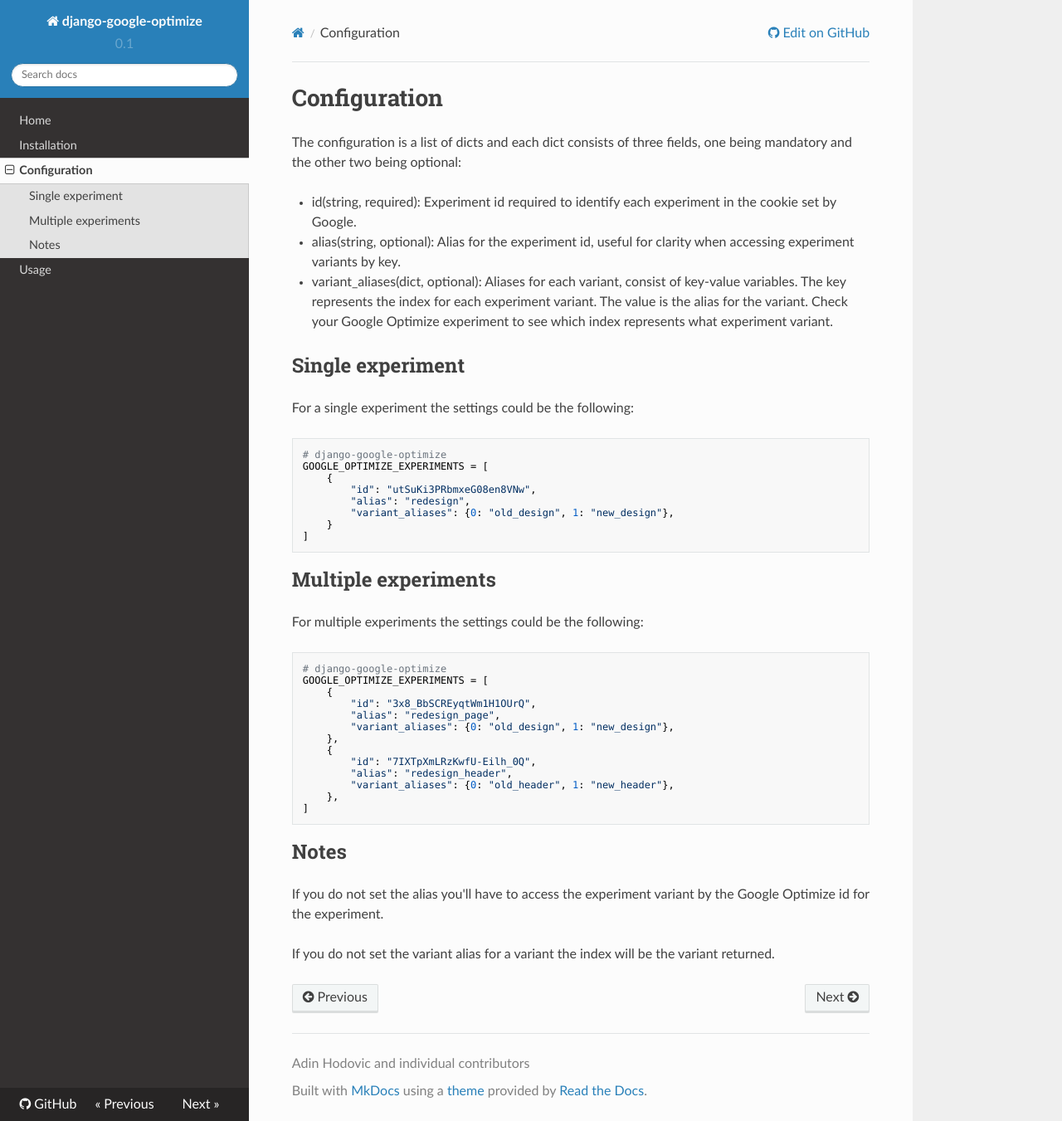
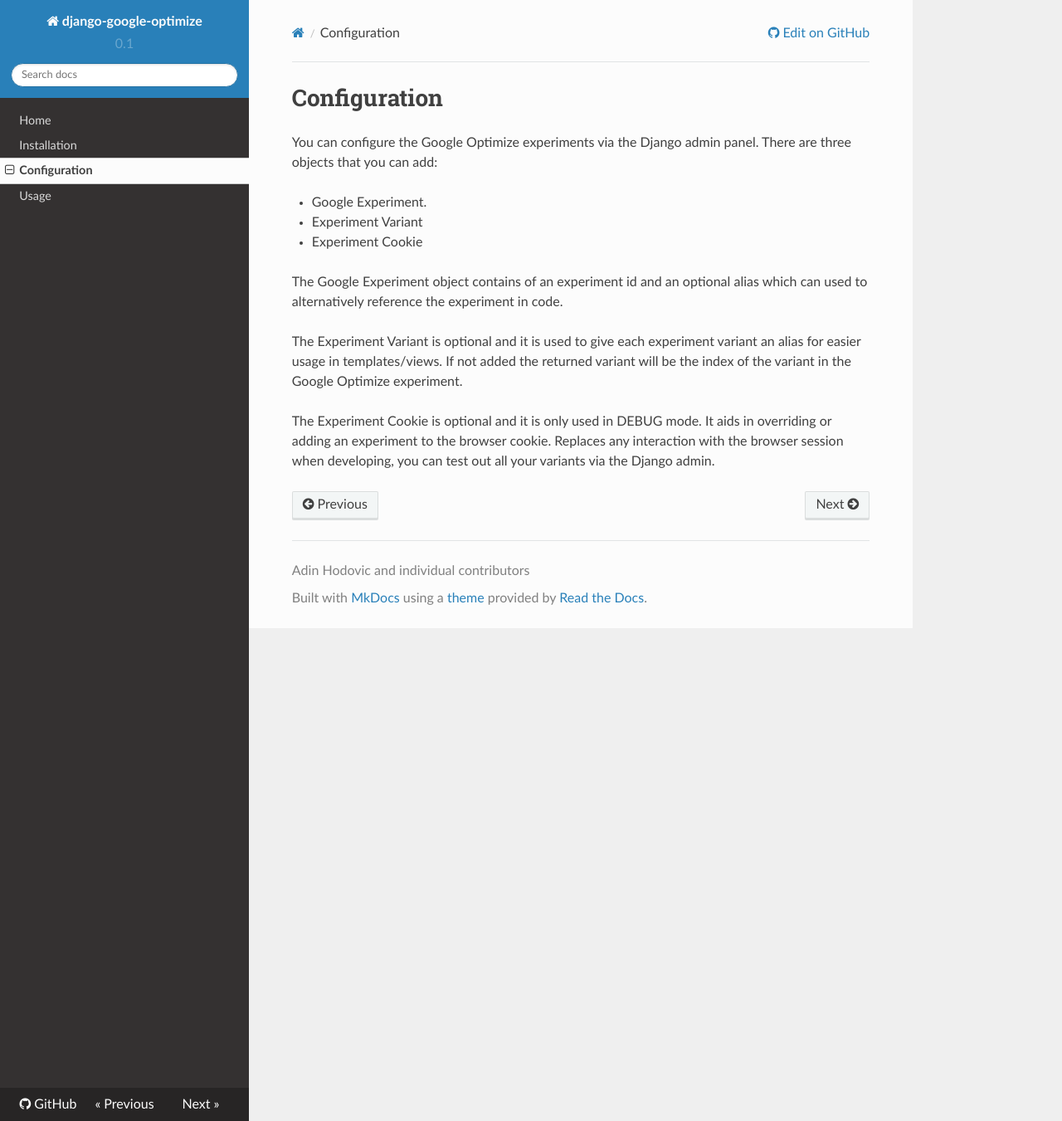
Before and after one commit to adinhodovic/django-google-optimize, an MkDocs documentation site: the page built from docs/configuration.md, in a window 1280 px wide and 1351 px high. Shown: the whole window at 83% size. Built offline with MkDocs 1.6.1, drawn with Linux system fonts in a browser that asks for light colours; nearby versions of some CDN libraries.

Commit message:
Add documentation for 0.1.9

````diff
--- a/docs/configuration.md
+++ b/docs/configuration.md
@@ -1,48 +1,13 @@
 # Configuration
 
-The configuration is a list of dicts and each dict consists of three fields, one being mandatory and the other two being optional:
+You can configure the Google Optimize experiments via the Django admin panel. There are three objects that you can add:
 
-- id(string, required): Experiment id required to identify each experiment in the cookie set by Google.
-- alias(string, optional): Alias for the experiment id, useful for clarity when accessing experiment variants by key.
-- variant_aliases(dict, optional): Aliases for each variant, consist of key-value variables. The key represents the index for each experiment variant. The value is the alias for the variant. Check your Google Optimize experiment to see which index represents what experiment variant.
+- Google Experiment.
+- Experiment Variant
+- Experiment Cookie
 
-## Single experiment
+The Google Experiment object contains of an experiment id and an optional alias which can used to alternatively reference the experiment in code.
 
-For a single experiment the settings could be the following:
+The Experiment Variant is optional and it is used to give each experiment variant an alias for easier usage in templates/views. If not added the returned variant will be the index of the variant in the Google Optimize experiment.
 
-```py
-# django-google-optimize
-GOOGLE_OPTIMIZE_EXPERIMENTS = [
-    {
-        "id": "utSuKi3PRbmxeG08en8VNw",
-        "alias": "redesign",
-        "variant_aliases": {0: "old_design", 1: "new_design"},
-    }
-]
-```
-
-## Multiple experiments
-
-For multiple experiments the settings could be the following:
-
-```py
-# django-google-optimize
-GOOGLE_OPTIMIZE_EXPERIMENTS = [
-    {
-        "id": "3x8_BbSCREyqtWm1H1OUrQ",
-        "alias": "redesign_page",
-        "variant_aliases": {0: "old_design", 1: "new_design"},
-    },
-    {
-        "id": "7IXTpXmLRzKwfU-Eilh_0Q",
-        "alias": "redesign_header",
-        "variant_aliases": {0: "old_header", 1: "new_header"},
-    },
-]
-```
-
-## Notes
-
-If you do not set the alias you'll have to access the experiment variant by the Google Optimize id for the experiment.
-
-If you do not set the variant alias for a variant the index will be the variant returned.
+The Experiment Cookie is optional and it is only used in DEBUG mode. It aids in overriding or adding an experiment to the browser cookie. Replaces any interaction with the browser session when developing, you can test out all your variants via the Django admin.
````
